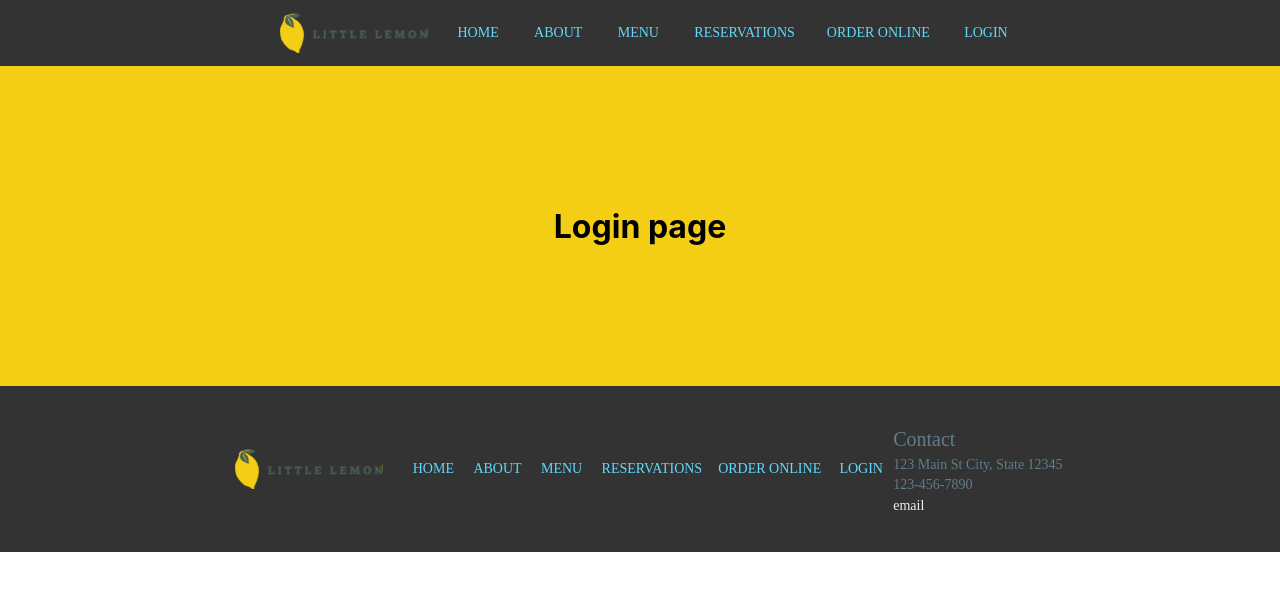
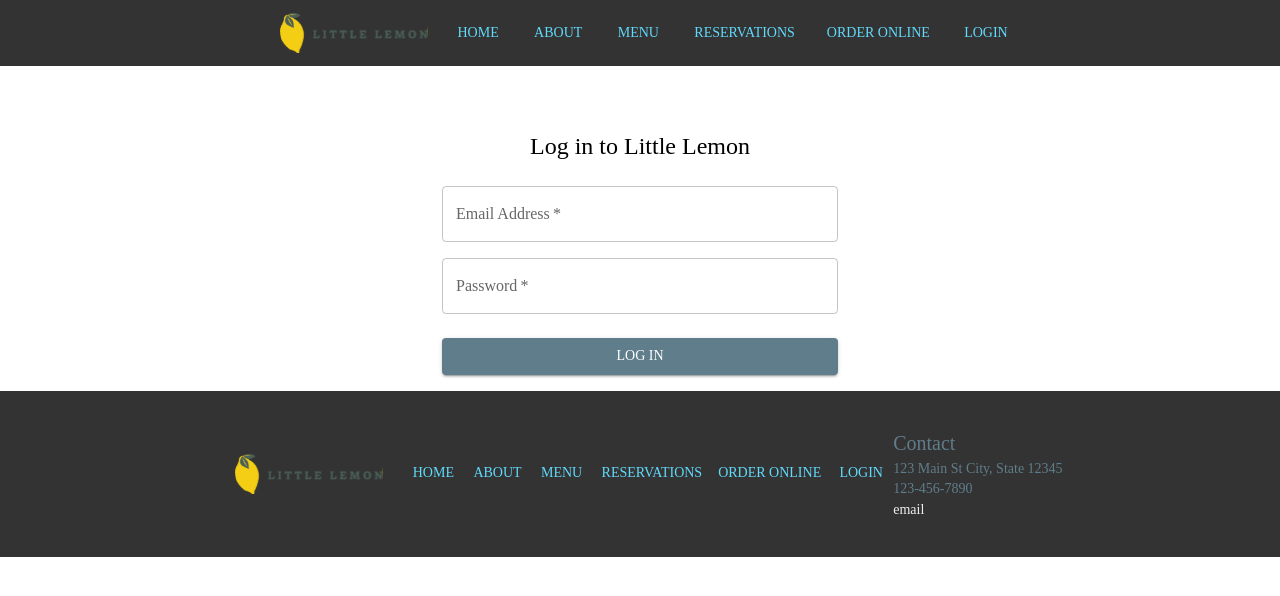
Before and after one commit to romanlegeza/little-lemon, a React (Create React App) app: page /login in a window 1280 px wide. Shown: the top 596 px of the page. Built offline with nearby package versions, Linux system fonts and the light colour scheme.

Commit message:
Menu, Order Online and Login pages are updated

```diff
--- a/public/index.html
+++ b/public/index.html
@@ -1,14 +1,12 @@
 <!DOCTYPE html>
 <html lang="en">
+
 <head>
   <meta charset="utf-8" />
   <link rel="icon" href="%PUBLIC_URL%/favicon.ico" />
   <meta name="viewport" content="width=device-width, initial-scale=1" />
   <meta name="theme-color" content="#000000" />
-    <meta
-      name="description"
-      content="Web site created using create-react-app"
-    />
+  <meta name="description" content="Little Lemon restaurant online app" />
   <meta name="og:title" content="Little Lemon" />
   <meta name="og:description" content="Little Lemon restaurant online app" />
   <meta name="og:image" content="%PUBLIC_URL%/logo192.png" />
@@ -27,8 +25,9 @@
       work correctly both with client-side routing and a non-root public URL.
       Learn how to configure a non-root public URL by running `npm run build`.
     -->
-    <title>React App</title>
+  <title>Little Lemon</title>
 </head>
+
 <body>
   <noscript>You need to enable JavaScript to run this app.</noscript>
   <div id="root"></div>
@@ -43,4 +42,5 @@
       To create a production bundle, use `npm run build` or `yarn build`.
     -->
 </body>
+
 </html>
--- a/src/components/MenuCard.js
+++ b/src/components/MenuCard.js
@@ -27,7 +27,7 @@ const UserTestimonialCard = (props) => {
                                 {item.title}
                             </Typography>
                             <Typography gutterBottom variant="h6" component="div">
-                                {item.price}
+                                ${item.price}
                             </Typography>
                         </Box>
                         <Typography variant="body2" color="text.secondary">
@@ -35,7 +35,7 @@ const UserTestimonialCard = (props) => {
                         </Typography>
                     </CardContent>
                     <CardActions>
-                        <Link to="/menu" className="App-link">
+                        <Link to="/order-online" className="App-link">
                             Order a delivery <DeliveryDining />
                         </Link>
                     </CardActions>
--- a/src/constants.js
+++ b/src/constants.js
@@ -2,10 +2,11 @@ import bruchetta from "./images/bruchetta.svg";
 import greekSalad from "./images/greek-salad.jpg";
 import lemonDessert from "./images/lemon-dessert.jpg";
 import AboutPage from './pages/AboutPage';
-import BookingPage from './pages/BookingPage';
+import OrderOnlinePage from './pages/OrderOnlinePage';
 import HomePage from './pages/HomePage';
 import LoginPage from './pages/LoginPage';
 import ReservationsPage from './pages/ReservationsPage';
+import MenuPage from "./pages/MenuPage";
 
 
 const navItems = [
@@ -22,7 +23,7 @@ const navItems = [
     {
         path: '/menu',
         label: 'Menu',
-        component: AboutPage
+        component: MenuPage
     },
     {
         path: '/reservations',
@@ -32,7 +33,7 @@ const navItems = [
     {
         path: '/order-online',
         label: 'Order Online',
-        component: BookingPage
+        component: OrderOnlinePage
     },
     {
         path: '/login',
@@ -45,19 +46,19 @@ const menuItems = [
     {
         image: greekSalad,
         title: 'Greek Salad',
-        price: '$12.99',
+        price: '12.99',
         description: 'The famous greek salad of crispy lettuce, peppers, olives and our Chicago style feta cheese, garnished with crunchy garlic and rosemary croutons.',
     },
     {
         image: bruchetta,
         title: 'Bruchetta',
-        price: '$5.99',
+        price: '5.99',
         description: 'Our Bruschetta is made from grilled bread that has been smeared with garlic and seasoned with salt and olive oil.',
     },
     {
         image: lemonDessert,
         title: 'Lemon Dessert',
-        price: '$5.00',
+        price: '5.00',
         description: 'This comes straight from grandma’s recipe book, every last ingredient has been sourced and is as authentic as can be imagined.',
     },
 ];
--- a/src/pages/BookingPage.js
+++ /dev/null
@@ -1,12 +0,0 @@
-import React from "react";
-import { Box } from "@chakra-ui/react";
-
-const BookingPage = () => {
-    return (
-        <Box className="App-body">
-            <h1>Order Online page</h1>
-        </Box>
-    );
-}
-
-export default BookingPage;
--- a/src/pages/HomePage.js
+++ b/src/pages/HomePage.js
@@ -1,3 +1,4 @@
+import React from "react";
 import Box from '@mui/material/Box';
 import Button from "@mui/material/Button";
 import Card from '@mui/material/Card';
@@ -6,7 +7,6 @@ import CardContent from '@mui/material/CardContent';
 import CardMedia from '@mui/material/CardMedia';
 import { default as Grid, default as Item } from '@mui/material/Grid';
 import Typography from '@mui/material/Typography';
-import React from "react";
 import { Link } from "react-router-dom";
 import MenuCard from "../components/MenuCard";
 import UserTestimonialCard from "../components/UserTestimonialCard";
--- a/src/pages/LoginPage.js
+++ b/src/pages/LoginPage.js
@@ -1,12 +1,82 @@
-import React from "react";
-import { Box } from "@chakra-ui/react";
+import React, { useState } from 'react';
+import {
+    Container,
+    TextField,
+    Button,
+    Typography,
+    Box,
+    Grid
+} from '@mui/material';
 
 const LoginPage = () => {
+    const [email, setEmail] = useState('');
+    const [password, setPassword] = useState('');
+
+    const handleLogin = () => {
+        // Perform login logic here
+        console.log(`Attempting to log in with email: ${email} and password: ${password}`);
+    };
+
     return (
-        <Box className="App-body">
-            <h1>Login page</h1>
-        </Box>
+        <Container component="main" maxWidth="xs">
+            <Box
+                sx={{
+                    display: 'flex',
+                    flexDirection: 'column',
+                    alignItems: 'center',
+                    mt: 8
+                }}
+            >
+                <Typography component="h1" variant="h5">
+                    Log in to Little Lemon
+                </Typography>
+
+                <Box component="form" mt={3}>
+                    <Grid container spacing={2}>
+                        <Grid item xs={12}>
+                            <TextField
+                                variant="outlined"
+                                required
+                                fullWidth
+                                id="email"
+                                label="Email Address"
+                                name="email"
+                                autoComplete="email"
+                                value={email}
+                                onChange={(e) => setEmail(e.target.value)}
+                            />
+                        </Grid>
+
+                        <Grid item xs={12}>
+                            <TextField
+                                variant="outlined"
+                                required
+                                fullWidth
+                                name="password"
+                                label="Password"
+                                type="password"
+                                id="password"
+                                autoComplete="current-password"
+                                value={password}
+                                onChange={(e) => setPassword(e.target.value)}
+                            />
+                        </Grid>
+                    </Grid>
+
+                    <Button
+                        type="submit"
+                        fullWidth
+                        variant="contained"
+                        color="primary"
+                        sx={{ mt: 3, mb: 2 }}
+                        onClick={handleLogin}
+                    >
+                        Log In
+                    </Button>
+                </Box>
+            </Box>
+        </Container>
     );
-}
+};
 
 export default LoginPage;
--- /dev/null
+++ b/src/pages/MenuPage.js
@@ -0,0 +1,28 @@
+import React from 'react';
+import { Typography, Grid, Container, Box, Divider } from '@mui/material';
+import MenuCard from '../components/MenuCard';
+import { menuItems } from '../constants';
+
+const MenuPage = () => {
+    let menu = [];
+    menuItems.map((item, index) => {
+        return menu.push(
+            <MenuCard key={index} item={item} />
+        )
+    });
+    return (
+        <Container>
+            <Box mt={5} mb={5}>
+                <Typography variant="h3" align="center">
+                    Little Lemon Restaurant Menu
+                </Typography>
+                <Divider variant="middle" sx={{ my: 2 }} />
+                <Grid container spacing={3}>
+                    {menu}
+                </Grid>
+            </Box>
+        </Container>
+    );
+}
+
+export default MenuPage;
--- /dev/null
+++ b/src/pages/OrderOnlinePage.js
@@ -0,0 +1,62 @@
+import React, { useState } from 'react';
+import {
+    Container, Box, Typography, Card, CardContent, CardActions, Button,
+} from '@mui/material';
+import { menuItems } from '../constants';
+
+const OrderOnlinePage = () => {
+    const [cart, setCart] = useState([]);
+
+    const addToCart = (item) => {
+        setCart([...cart, item]);
+    };
+
+    return (
+        <Container>
+            <Box mt={5} mb={5}>
+                <Typography variant="h2" align="center">
+                    Order Online
+                </Typography>
+
+                <Box mt={3}>
+                    {menuItems.map((item, index) => (
+                        <Card key={index} sx={{ mb: 2 }}>
+                            <CardContent>
+                                <Typography variant="h6">{item.title}</Typography>
+                                <Typography variant="subtitle1">${item.price}</Typography>
+                            </CardContent>
+                            <CardActions>
+                                <Button
+                                    variant="contained"
+                                    color="primary"
+                                    onClick={() => addToCart(item)}
+                                >
+                                    Add to Cart
+                                </Button>
+                            </CardActions>
+                        </Card>
+                    ))}
+                </Box>
+
+                <Box mt={5}>
+                    <Typography variant="h4">Your Cart</Typography>
+                    <ul>
+                        {cart.map((item, index) => (
+                            <li key={index}>
+                                {item.title} - ${item.price}
+                            </li>
+                        ))}
+                    </ul>
+                </Box>
+
+                {cart.length > 0 && (
+                    <Button variant="contained" color="secondary">
+                        Proceed to Checkout
+                    </Button>
+                )}
+            </Box>
+        </Container>
+    );
+};
+
+export default OrderOnlinePage;
```
Also changed, not shown: src/pages/AboutPage.js (+58 -7 lines), public/manifest.json. Lines whose indentation alone changed are shown as unchanged.
